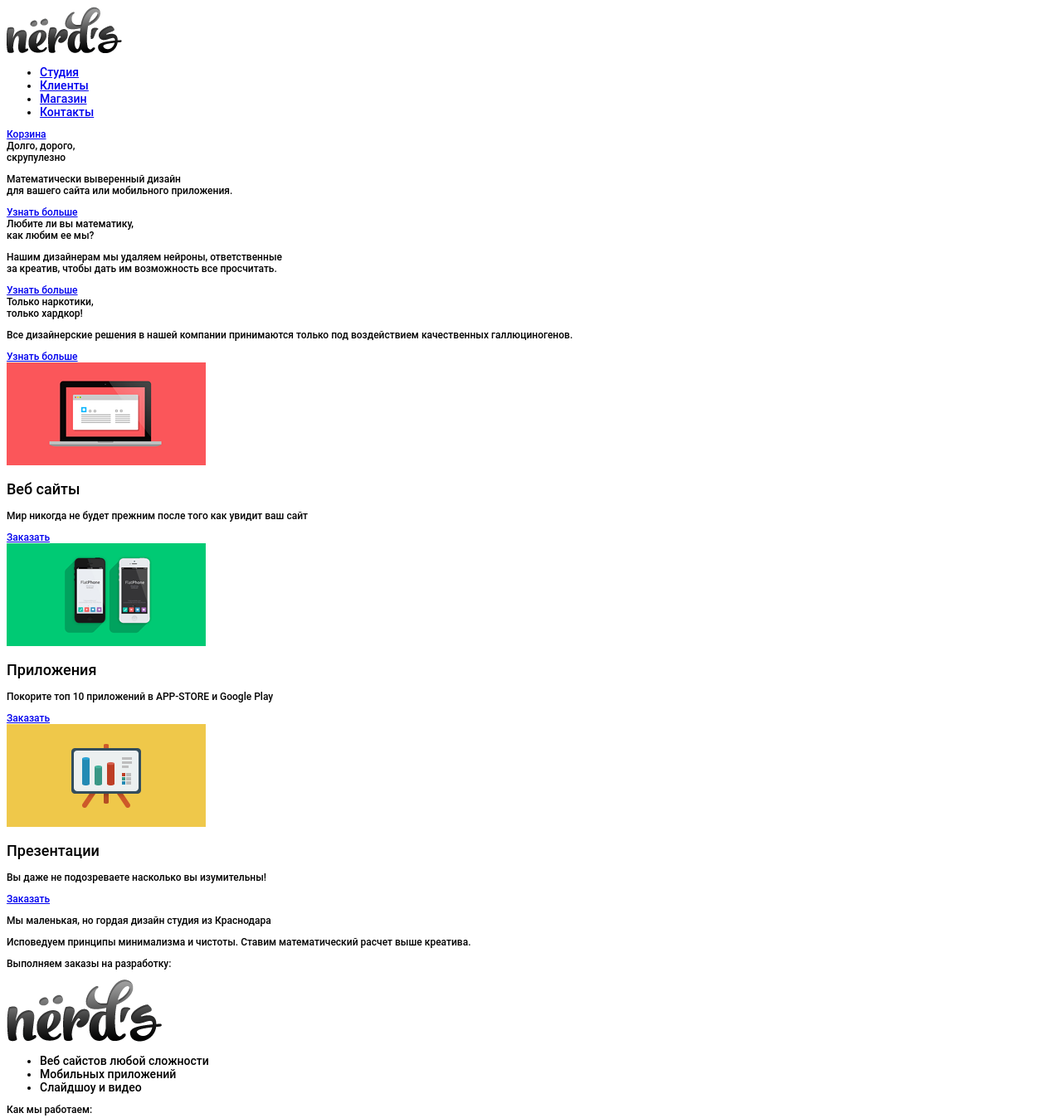
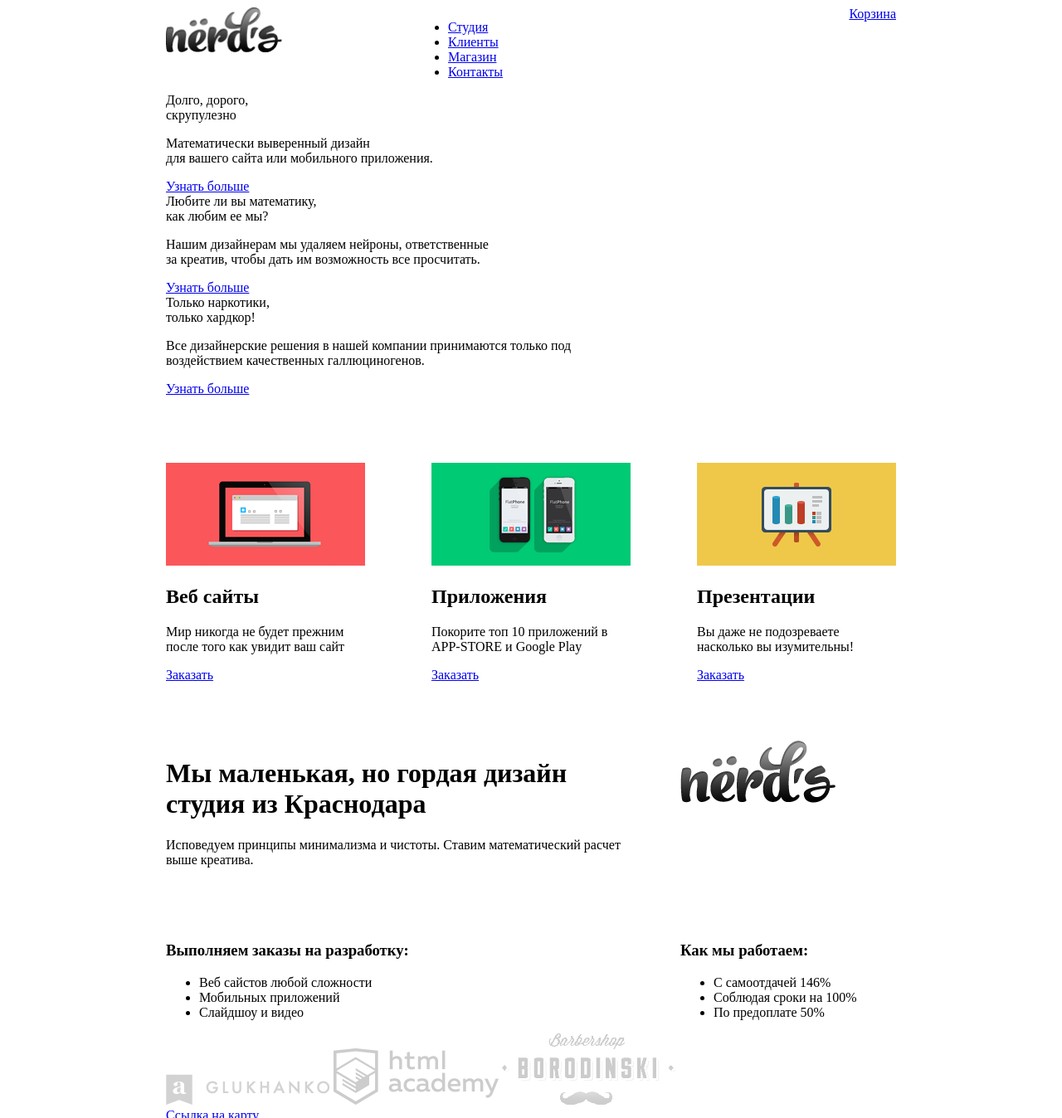
Before and after one commit to bsgv1722/122885-nerds, a plain HTML site: page index.html in a window 1280 px wide. Shown: the top 1348 px of the page at 83% size. Drawn offline with Linux system fonts and the light colour scheme.

Commit message:
разметка нердс

```diff
--- a/css/style.css
+++ b/css/style.css
@@ -1,8 +1,68 @@
-h1 {font-family: "Roboto Medium";
-font-size:30px;}
-body {font-family: "Roboto Medium";
-font-size:12px;}
-li {font-family: "Roboto Medium";
-font-size:14px;}
-span {font-family: "Roboto Medium";
-font-size:16px;}
+
+ .container {
+  width: 880px;
+  margin: 0 auto;
+  padding: 0 10px;
+}
+
+
+
+.clearfix::after {
+  content: "";
+  display: table;
+  clear: both;
+
+}
+
+.main-header {
+  margin-bottom: 80px;
+}
+.logo {float: left;}
+
+.main-navigation
+{width: 430px;
+float: left;
+margin-left: 160px;}
+
+.user-block
+{float: right;
+max-width: 100px;}
+
+.main-header h1 {clear: both;
+text-align: center;
+margin: 0 auto;
+width: 700px;}
+
+.slider {clear: both;
+	width: 577px;}
+
+
+
+
+
+.feature-block {width: 240px;
+float: left;
+margin-right: 80px;
+margin-bottom: 70px;}
+
+.feature-block:last-child {margin-right: 0px;
+}
+
+.slogan-block {margin-bottom: 55px;}
+
+.left-block {float: left;
+width: 576px;}
+
+.right-block {float: right;
+width: 260px;}
+
+
+.map {margin-bottom:  70px;
+position: relative;}
+
+
+.footer-social {width: 240px;
+float: left;
+margin-right: 80px;}
+
+.footer-description {float: right;}
--- a/index.html
+++ b/index.html
@@ -9,9 +9,9 @@
   <body>
 
     <header class="main-header">
-      <div class="container">
+      <div class="container clearfix">
           <a href="#" class="logo">
-            <img src="img/logo.png">
+            <img src="img/logo.png" width="140" height="55">
           </a>
           <nav class="main-navigation">
             <ul>
@@ -35,7 +35,7 @@
             <a class="login" href="#">Корзина</a>
           </div>
 
-      <div class="slider">
+      <div class="slider clearfix">
               <div class="slider-controls">
 
               </div>
@@ -63,53 +63,56 @@
                 </div>
               </div>
             </div>
+          </div>
 
     </header>
 
 
-<main class="container">
+<main class="container clearfix">
 
-  <div class="feature-block">
+        <section class="feature">
 
-  	   <article class "feature" >
+  	   <article class="feature-block" >
   		    <img src="img/block1.png" class="feature-img">
           <h2 class="feature-title">Веб сайты</h2>
           <p class=" feature-text">Мир никогда не будет прежним после того как увидит ваш сайт</p>
-          <a href="#" class"button button-red">Заказать</a>
+          <a href="#" class="button button-red">Заказать</a>
   	   </article>
 
-  	   <article class "feature" >
+  	   <article class="feature-block" >
   		    <img src="img/block2.png" class="feature-img">
           <h2 class="feature-title">Приложения</h2>
           <p  class=" feature-text">Покорите топ 10 приложений в APP-STORE и Google Play</p>
-          <a href="#" class"button button-green">Заказать</a>
+          <a href="#" class="button button-green">Заказать</a>
   	   </article>
 
-  	   <article class "feature" >
+  	   <article class="feature-block" >
   		    <img src="img/block3.png" class="feature-img">
           <h2 class="feature-title">Презентации</h2>
           <p class=" feature-text">Вы даже не подозреваете насколько вы изумительны!</p>
-          <a href="#" class"button button-yellow ">Заказать</a>
+          <a href="#" class="button button-yellow ">Заказать</a>
   	   </article>
 
-  </div>
+    </section>
 
 
-     <div class="slogan-block">
+   <div class="slogan-block clearfix">
 
-        <div class="left-slogan-block">
-          <p><b>Мы маленькая, но гордая дизайн студия из Краснодара</b></p>
+        <div class="left-block">
+          <p><h1>Мы маленькая, но гордая дизайн студия из Краснодара</h1></p>
           <p>Исповедуем принципы минимализма и чистоты. Ставим математический расчет выше креатива.</p>
-          <p>Выполняем заказы на разработку:</p>
+
         </div>
-        <div class="right-slogan-block">
+
+        <div class="right-block">
            <img src="img/logo2.png">
         </div>
 
      </div>
 
-    <div class="description-block">
-      <div class="left-description-block">
+    <div class="description-block clearfix">
+      <div class="left-block">
+      <h3>Выполняем заказы на разработку:</h3>
           <ul>
             <li>Веб сайстов любой сложности</li>
             <li>Мобильных приложений</li>
@@ -117,9 +120,9 @@
           </ul>
       </div>
 
-      <div class="right-description-block">
+      <div class="right-block">
 
-        <p>Как мы работаем:</p>
+        <h3>Как мы работаем:</h3>
         <ul>
           <li>С самоотдачей 146%</li>
           <li>Соблюдая сроки на 100%</li>
@@ -156,7 +159,7 @@
 <footer class="main-footer">
 
 
-  <div class="container">
+  <div class="container clearfix">
     <section class="footer-social">
           <a class="social-btn social-btn-vk" href="#">Вконтакте</a>
           <a class="social-btn social-btn-fb" href="#">Фейсбук</a>
```
Also changed, not shown: catalog.html (+31 -12 lines).
